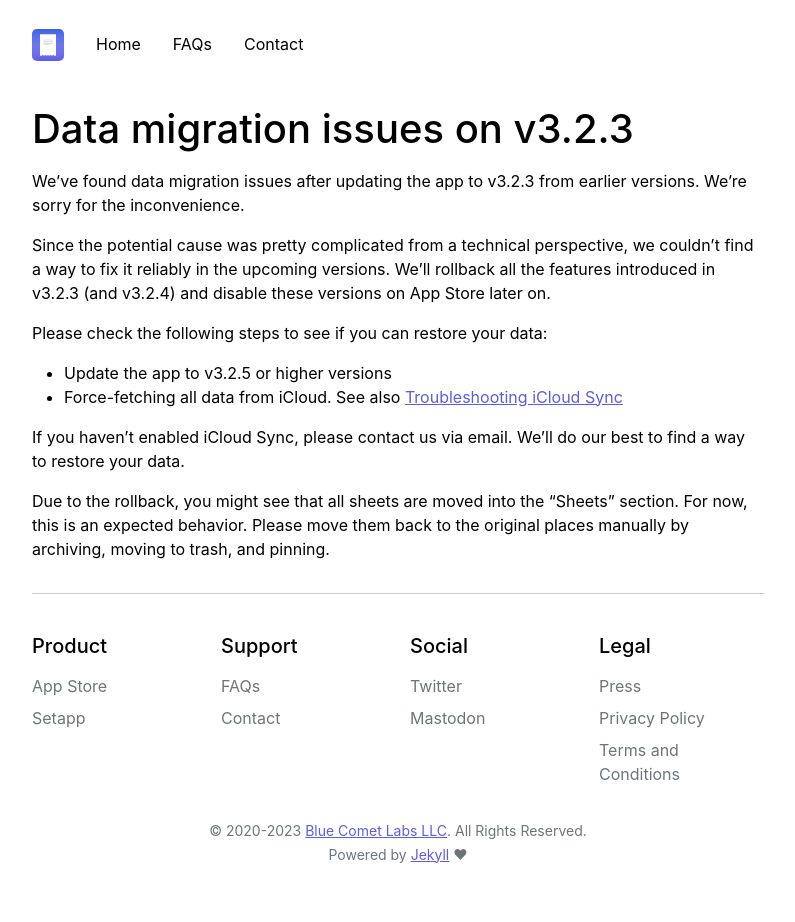
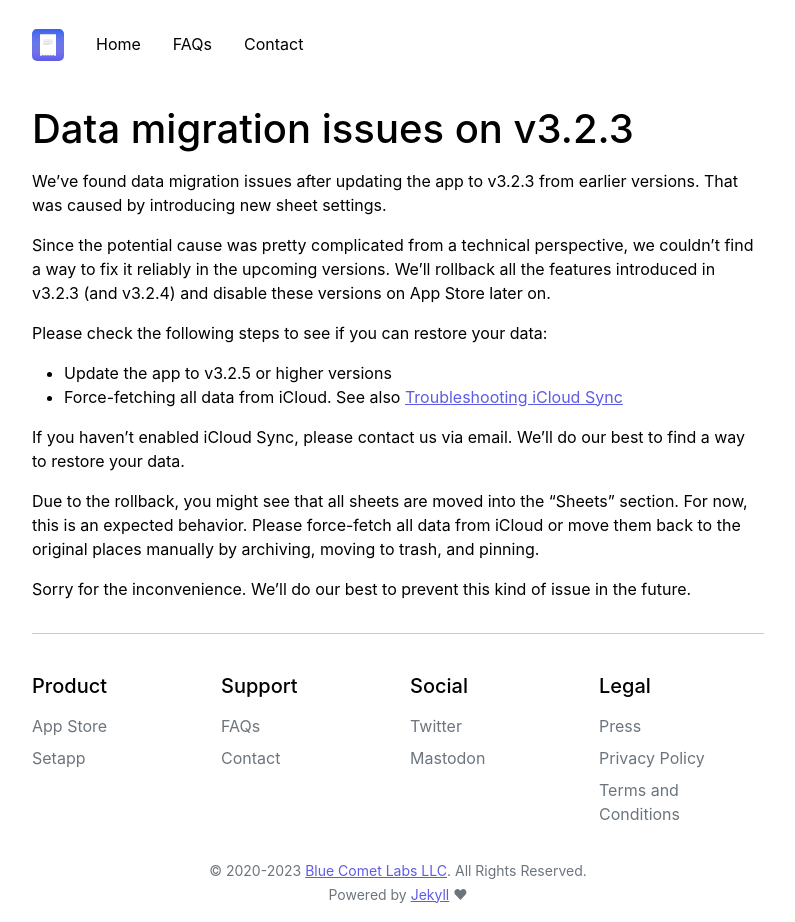
Before and after one commit to bluecometlabs/getexpenses.app, a Jekyll site: the page built from pages/faq/data-migration-issues-on-v3.2.3.md, in a window 1280 px wide. Shown: the whole page, without its empty margins (242-1037 px from the left). Built offline with Jekyll 4.4.1, drawn with Linux system fonts in a browser that asks for light colours; before the commit the page ends 900 px from its top, so only the background shows below that.

Commit message:
Update page

```diff
--- a/pages/faq/data-migration-issues-on-v3.2.3.md
+++ b/pages/faq/data-migration-issues-on-v3.2.3.md
@@ -6,7 +6,7 @@ permalink: /faq/data-migration-issues
 
 # Data migration issues on v3.2.3
 
-We've found data migration issues after updating the app to v3.2.3 from earlier versions. We're sorry for the inconvenience.
+We've found data migration issues after updating the app to v3.2.3 from earlier versions. That was caused by introducing new sheet settings.
 
 Since the potential cause was pretty complicated from a technical perspective, we couldn't find a way to fix it reliably in the upcoming versions. We'll rollback all the features introduced in v3.2.3 (and v3.2.4) and disable these versions on App Store later on.
 
@@ -17,4 +17,6 @@ Please check the following steps to see if you can restore your data:
 
 If you haven't enabled iCloud Sync, please contact us via email. We'll do our best to find a way to restore your data.
 
-Due to the rollback, you might see that all sheets are moved into the "Sheets" section. For now, this is an expected behavior. Please move them back to the original places manually by archiving, moving to trash, and pinning.
+Due to the rollback, you might see that all sheets are moved into the "Sheets" section. For now, this is an expected behavior. Please force-fetch all data from iCloud or move them back to the original places manually by archiving, moving to trash, and pinning.
+
+Sorry for the inconvenience. We'll do our best to prevent this kind of issue in the future.
```
